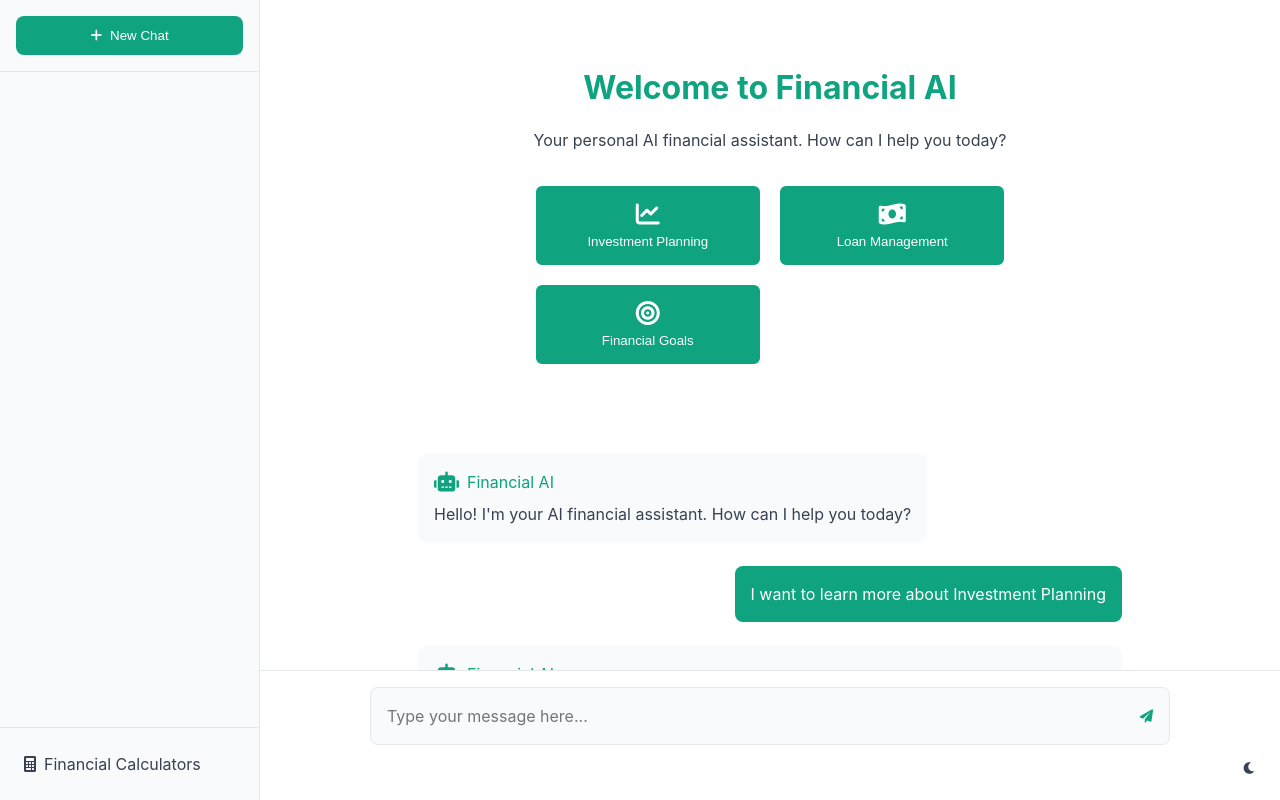
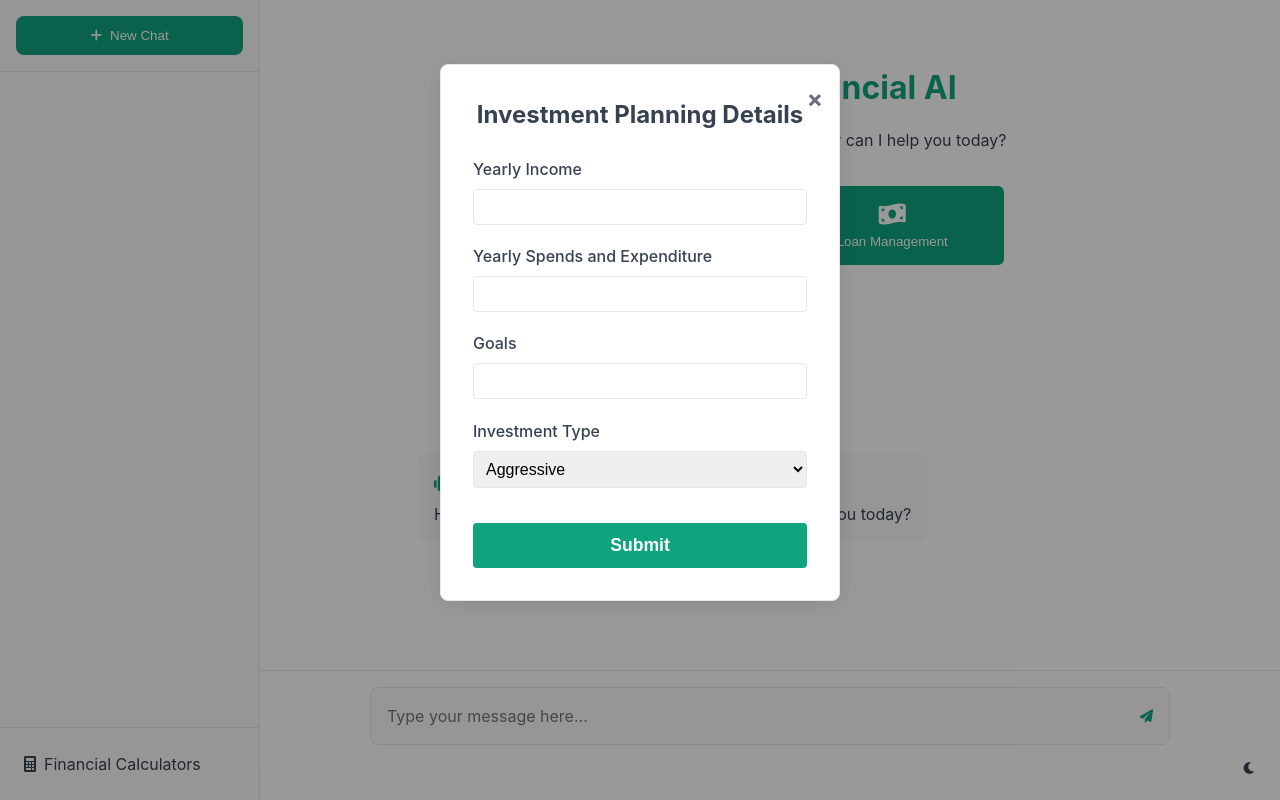
Before and after one commit to SurajC23/FinancialAdvisor, a website: page index.html in a window 1280 px wide. Both pictures are taken after a click on the button "Investment Planning". Drawn offline with Linux system fonts and the light colour scheme.

Commit message:
second commit

```diff
--- a/index.html
+++ b/index.html
@@ -70,6 +70,36 @@
         </main>
     </div>
 
+    <div id="investment-modal" class="modal" style="display:none;">
+        <div class="modal-content">
+            <span class="close" id="close-investment-modal">&times;</span>
+            <h2>Investment Planning Details</h2>
+            <form id="investment-form">
+                <div class="form-group">
+                    <label for="yearly-income">Yearly Income</label>
+                    <input type="number" id="yearly-income" name="yearlyIncome" min="0" required>
+                </div>
+                <div class="form-group">
+                    <label for="yearly-spends">Yearly Spends and Expenditure</label>
+                    <input type="number" id="yearly-spends" name="yearlySpends" min="0" required>
+                </div>
+                <div class="form-group">
+                    <label for="goals">Goals</label>
+                    <input type="text" id="goals" name="goals" required>
+                </div>
+                <div class="form-group">
+                    <label for="investment-type">Investment Type</label>
+                    <select id="investment-type" name="investmentType" required>
+                        <option value="aggressive">Aggressive</option>
+                        <option value="moderate">Moderate</option>
+                        <option value="low">Low Risk</option>
+                    </select>
+                </div>
+                <button type="submit" class="submit-btn">Submit</button>
+            </form>
+        </div>
+    </div>
+
     <script src="script.js"></script>
 </body>
 </html>
--- a/script.js
+++ b/script.js
@@ -174,24 +174,18 @@ document.addEventListener('DOMContentLoaded', () => {
     actionButtons.forEach(button => {
         button.addEventListener('click', () => {
             const action = button.textContent.trim();
+            if (action === 'Investment Planning') {
+                document.getElementById('investment-modal').style.display = 'block';
+                return;
+            }
             addMessage('user', `I want to learn more about ${action}`);
-
             // Show typing indicator
             const typingIndicator = addTypingIndicator();
-
             setTimeout(() => {
                 // Remove typing indicator
                 typingIndicator.remove();
-
                 let response = '';
                 switch(action) {
-                    case 'Investment Planning':
-                        response = "Investment planning involves creating a strategy to grow your wealth over time. Here's what you should know:\n\n" +
-                                 "1. Asset Allocation: Diversify across different investment types\n" +
-                                 "2. Risk Management: Understand your risk tolerance\n" +
-                                 "3. Regular Monitoring: Review and adjust your portfolio\n\n" +
-                                 "Would you like to use our investment calculator to explore potential returns?";
-                        break;
                     case 'Loan Management':
                         response = "Loan management helps you understand and optimize your debt. Key aspects include:\n\n" +
                                  "1. EMI Planning: Calculate and manage monthly payments\n" +
@@ -207,9 +201,57 @@ document.addEventListener('DOMContentLoaded', () => {
                                  "Would you like to use our financial planning calculator to estimate your needs?";
                         break;
                 }
-                addMessage('ai', response);
+                if (response) addMessage('ai', response);
             }, 1000);
         });
+    });
+
+    // Modal logic for Investment Planning
+    const investmentModal = document.getElementById('investment-modal');
+    const closeInvestmentModal = document.getElementById('close-investment-modal');
+    closeInvestmentModal.onclick = function() {
+        investmentModal.style.display = 'none';
+    };
+    window.onclick = function(event) {
+        if (event.target === investmentModal) {
+            investmentModal.style.display = 'none';
+        }
+    };
+    document.getElementById('investment-form').addEventListener('submit', async function(e) {
+        e.preventDefault();
+        const yearlyIncome = document.getElementById('yearly-income').value;
+        const yearlySpends = document.getElementById('yearly-spends').value;
+        const goals = document.getElementById('goals').value;
+        const investmentType = document.getElementById('investment-type').value;
+        const investmentData = {
+            yearlyIncome,
+            yearlySpends,
+            goals,
+            investmentType
+        };
+        investmentModal.style.display = 'none';
+        addMessage('ai', `<b>Investment Planning Details Submitted:</b><br><pre>${JSON.stringify(investmentData, null, 2)}</pre>`);
+
+        // Show typing indicator
+        const typingIndicator = addTypingIndicator();
+        try {
+            // Convert JSON to a readable query string
+            const queryString = encodeURIComponent(
+                `Yearly income: ${yearlyIncome}, Yearly spends: ${yearlySpends}, Goals: ${goals}, Investment type: ${investmentType}`
+            );
+            const url = `https://rahulsonone.app.n8n.cloud/webhook-test/608e5881-afec-441d-9bd9-920ba0a0eb1b?query=${queryString}`;
+            const response = await fetch(url, { method: 'POST' });
+            const data = await response.json();
+            typingIndicator.remove();
+            if (data && data.output) {
+                addMessage('ai', data.output.replace(/\n/g, '<br>'));
+            } else {
+                addMessage('ai', 'Sorry, no response received from the investment advisor API.');
+            }
+        } catch (err) {
+            typingIndicator.remove();
+            addMessage('ai', 'An error occurred while contacting the investment advisor API.');
+        }
     });
 
     // Initial welcome message
--- a/styles.css
+++ b/styles.css
@@ -664,3 +664,71 @@ textarea:focus {
         transform: translateY(-4px);
     }
 }
+
+/* Modal Styles */
+.modal {
+    display: none;
+    position: fixed;
+    z-index: 1001;
+    left: 0;
+    top: 0;
+    width: 100%;
+    height: 100%;
+    overflow: auto;
+    background-color: rgba(0,0,0,0.4);
+}
+.modal-content {
+    background-color: var(--bg-color);
+    margin: 5% auto;
+    padding: 2rem;
+    border: 1px solid var(--border-color);
+    border-radius: 8px;
+    width: 100%;
+    max-width: 400px;
+    box-shadow: 0 4px 24px var(--shadow-color);
+    position: relative;
+}
+.close {
+    color: var(--text-muted);
+    position: absolute;
+    top: 1rem;
+    right: 1rem;
+    font-size: 1.5rem;
+    font-weight: bold;
+    cursor: pointer;
+}
+.modal-content h2 {
+    margin-bottom: 1.5rem;
+    text-align: center;
+}
+#investment-form .form-group {
+    margin-bottom: 1.2rem;
+}
+#investment-form label {
+    display: block;
+    margin-bottom: 0.5rem;
+    font-weight: 500;
+}
+#investment-form input, #investment-form select {
+    width: 100%;
+    padding: 0.5rem;
+    border: 1px solid var(--border-color);
+    border-radius: 4px;
+    font-size: 1rem;
+}
+#investment-form .submit-btn {
+    width: 100%;
+    padding: 0.75rem;
+    background: var(--primary-color);
+    color: #fff;
+    border: none;
+    border-radius: 4px;
+    font-size: 1.1rem;
+    font-weight: 600;
+    cursor: pointer;
+    margin-top: 1rem;
+    transition: background 0.2s;
+}
+#investment-form .submit-btn:hover {
+    background: var(--hover-color);
+}
```
